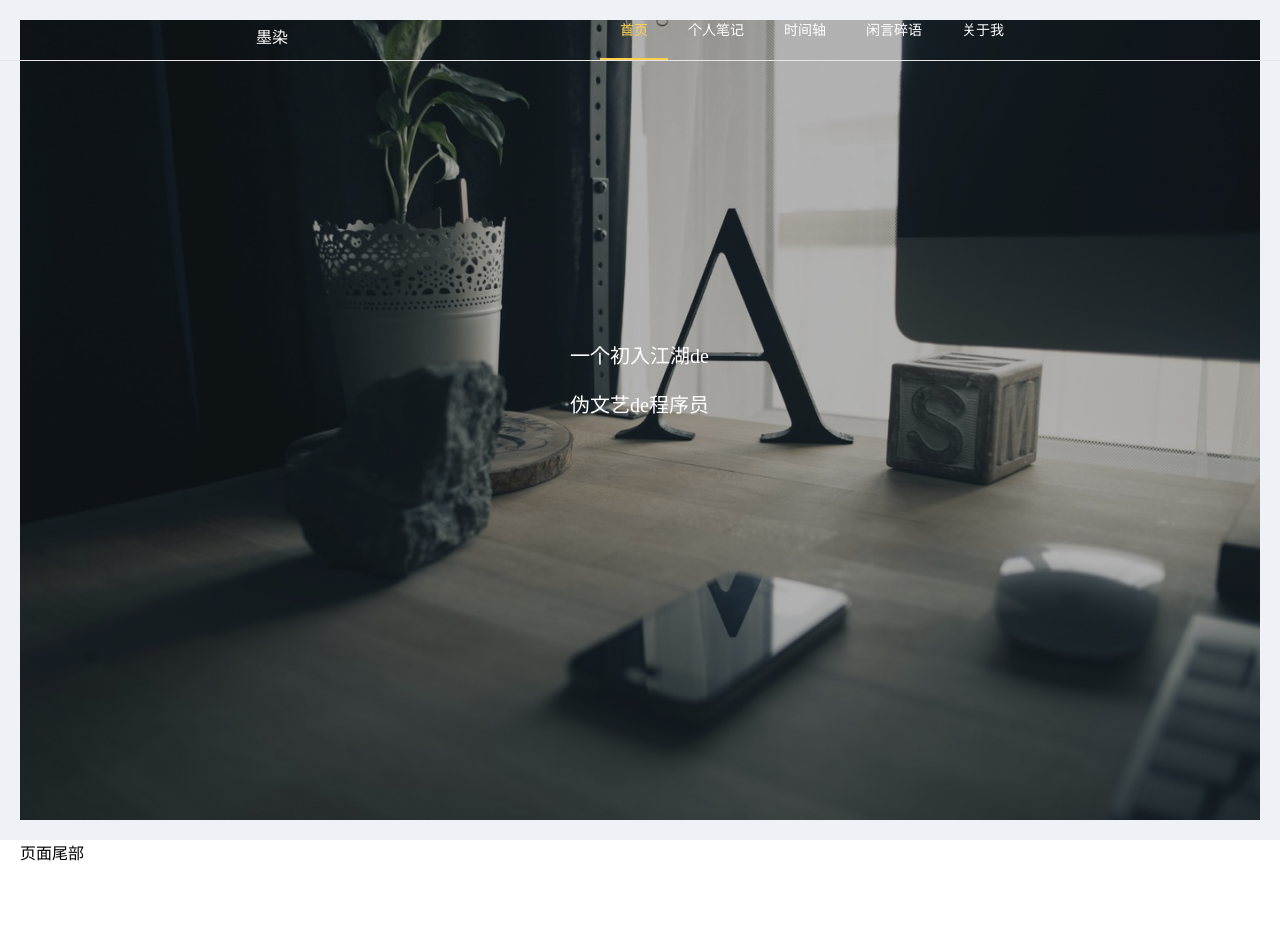
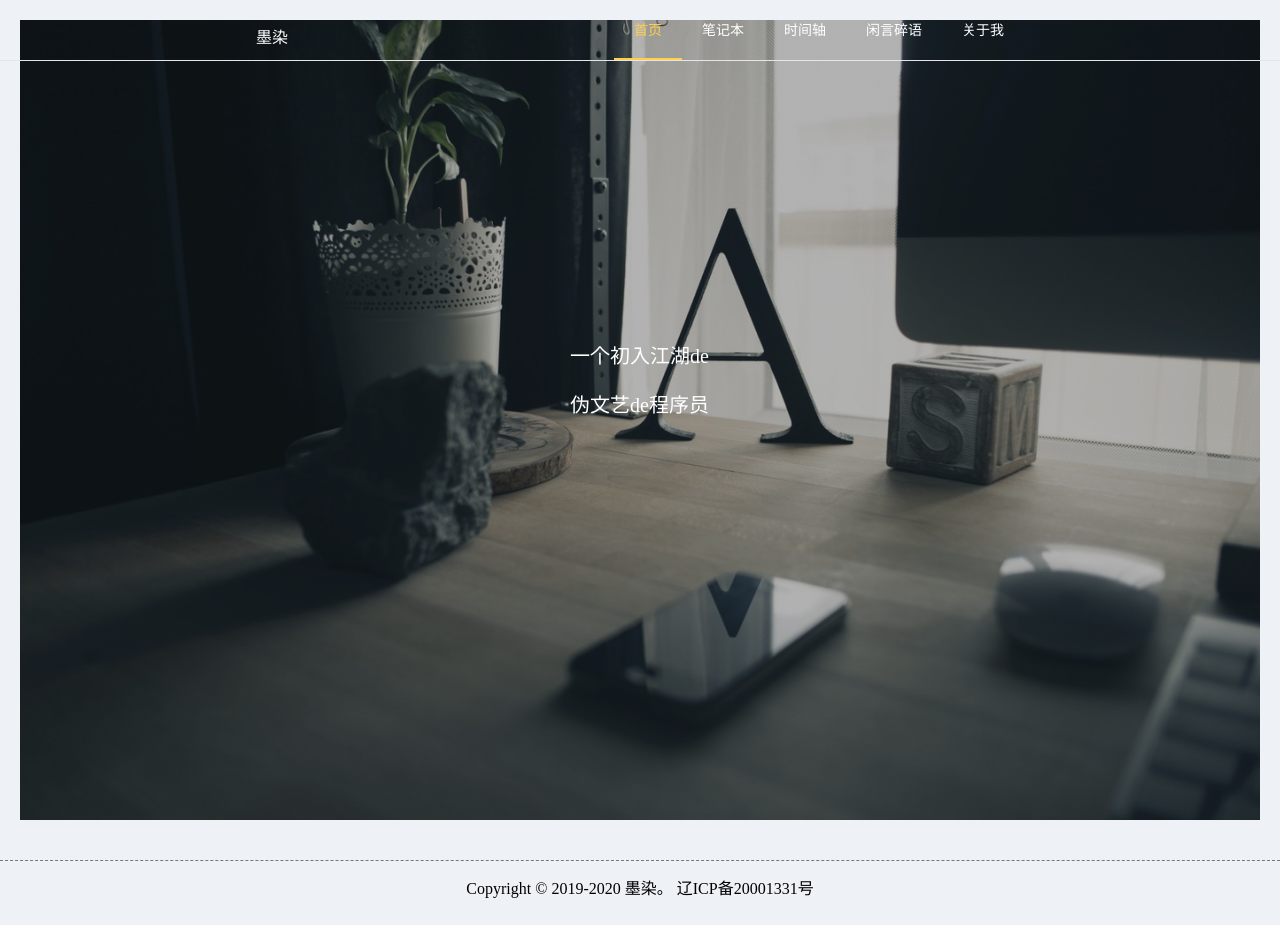
Before and after one commit to sun-bw/blog-web, a Vue app: page / in a window 1280 px wide. Shown: the top 952 px of the page. After the commit the page ends 925 px from the top, so only its background shows below. Built offline with nearby package versions, Linux system fonts and the light colour scheme.

Commit message:
关于我整体完成，修改页面footer

```diff
--- a/src/App.vue
+++ b/src/App.vue
@@ -1,6 +1,6 @@
 <template>
   <div>
-    <el-container>
+    <div>
       <!--页面头部-->
       <div class="header-content" id="header-content">
         <div class="blog-name">墨染</div>
@@ -11,7 +11,7 @@
             <span slot="title">首页</span>
           </el-menu-item>
           <el-menu-item index="/PersonalNotes">
-            <span slot="title">个人笔记</span>
+            <span slot="title">笔记本</span>
           </el-menu-item>
           <el-menu-item index="/TimeLine">
             <span slot="title">时间轴</span>
@@ -32,7 +32,7 @@
       <div id="nav-mobile">
         <div style="padding-top:60px;font-size:25px">
           <router-link :to="{path:'/'}" style="color:#ffffff;">首页</router-link>
-          <router-link :to="{path:'/PersonalNotes'}" style="color:#ffffff">个人笔记</router-link>
+          <router-link :to="{path:'/PersonalNotes'}" style="color:#ffffff">笔记本</router-link>
           <router-link :to="{path:'/TimeLine'}" style="color:#ffffff">时间轴</router-link>
           <router-link :to="{path:'/Talkanymore'}" style="color:#ffffff">闲言碎语</router-link>
           <router-link :to="{path:'/AboutMe'}" style="color:#ffffff">关于我</router-link>
@@ -46,10 +46,10 @@
         <!-- </keep-alive> -->
       </el-main>
       <!--页面尾部-->
-      <el-footer style="height:200px">
-        <div> 页面尾部</div>
-      </el-footer>
-    </el-container>
+      <div class="footer">
+        <div class="footer-content">Copyright © 2019-2020 墨染。 辽ICP备20001331号</div>
+      </div>
+    </div>
   </div>
 </template>
 
@@ -189,6 +189,17 @@ export default {
     padding: 0 1rem;
     padding-bottom: 8rem;
   }
+  .footer{
+    height:65px;
+    background: #eef2f6;
+    padding-top: 20px;
+  }
+  .footer-content{
+    text-align: center;
+    line-height: 56px;
+    height: 56px;
+    border-top: 1px dashed rgba(0,0,0,.5);
+  }
   @media screen and (min-width: 800px) and (max-width: 1920px) {
     #phone-menu-content{
       display: none;
--- a/src/components/AboutMe.vue
+++ b/src/components/AboutMe.vue
@@ -1,17 +1,57 @@
 <template>
   <div class="aboutMe">
+    <!-- 头像 -->
+    <!-- <div>
+      奥术大师
+    </div> -->
     <div class="content">
+      <!-- 个人信息 -->
       <div class="personInfo">
         <img src="../../static/img/personInfo.png">
         个人信息
       </div>
       <div class="aoboutMe">
         <p>墨染。</p>
-        <p>一个出入江湖伪文艺的95后程序员。</p>
-        <p>出生于吉林某座美丽的小城。</p>
-        <p>喜欢有趣的事，有趣的人。</p>
-        <p>喜欢优美的文字。</p>
-        <p>喜欢简简单单。</p>
+        <div class="contentInfo">
+          <p>一个出入江湖伪文艺的95后程序员。</p>
+          <p>出生于吉林某座美丽的小城。</p>
+          <p>喜欢有趣的事，有趣的人。</p>
+          <p>喜欢优美的文字。</p>
+          <p>喜欢简简单单。</p>
+        </div>
+      </div>
+      <!-- 个人技能 -->
+      <div class="personInfo">
+        <img src="../../static/img/personSkill.png">
+        个人技能
+      </div>
+      <div class="aoboutMe">
+        <p>前端：</p>
+        <div class="contentInfo">
+          <p>1、熟练使用html(5)、css(3)、Vue(全家桶)、javascript、element-ui、webpack</p>
+          <p>2、了解less</p>
+        </div>
+        <p>后端：</p>
+        <div class="contentInfo">
+          <p>1、了解Java，使用Spring Boot框架进行简单开发</p>
+          <p>2、了解Maven</p>
+        </div>
+        <p>数据库：</p>
+        <div class="contentInfo">
+          <p>1、熟练使用MYSQL数据库</p>
+        </div>
+        <p>其他：</p>
+        <div class="contentInfo">
+          <p>1、熟悉Git，IDEA、VScode等开发工具</p>
+          <p>2、了解Docker、Nginx</p>
+        </div>
+      </div>
+      <div class="personInfo">
+        <img src="../../static/img/telphone.png">
+        联系方式
+      </div>
+      <div class="aoboutMe">
+        <p>E-Mail：857153966@qq.com</p>
       </div>
     </div>
   </div>
@@ -41,13 +81,20 @@ export default {
   border-radius: 10px;
   padding: 20px 10px;
   width: 60%;
+  height: calc(100vh - 200px);
+  overflow-y: auto;
 }
 .personInfo{
   border-bottom: 1px solid #e5e5e5;
   padding: 13px 10px;
+  font-size: 16px;
 }
 .aoboutMe{
   padding: 0px 20px;
+  font-size: 12px;
+}
+.contentInfo{
+  margin-left: 20px;
 }
 /*媒体查询*/
 @media screen and (max-width: 13660px){
```
Also changed, not shown: static/img/personSkill.png (added), static/img/telphone.png (added).
